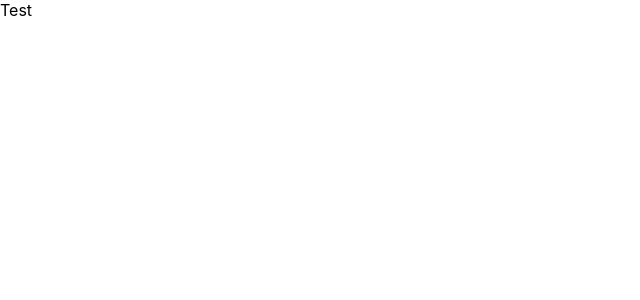
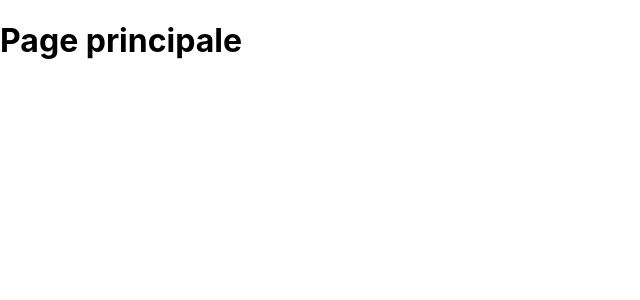
Before and after one commit to tony-dugue/react-ts-publication, a React (Create React App) app: page / in a window 1280 px wide. Shown: the top 300 px of the page, without its empty margins (0-640 px from the left). Built offline with nearby package versions, Linux system fonts and the light colour scheme.

Commit message:
initialization router & add 2 routes

```diff
--- a/src/App.tsx
+++ b/src/App.tsx
@@ -1,7 +1,14 @@
+import { BrowserRouter, Routes, Route } from 'react-router-dom'
+
 function App() {
   return (
     <div className="App">
-      Test
+      <BrowserRouter>
+        <Routes>
+          <Route path='/' element={<h1>Page principale</h1>} />
+          <Route path='/:id' element={<h1>Page détail</h1>} />
+        </Routes>
+      </BrowserRouter>
     </div>
   );
 }
```
Also changed, not shown: 1 other file (tests, documents, lock files or other folders).
